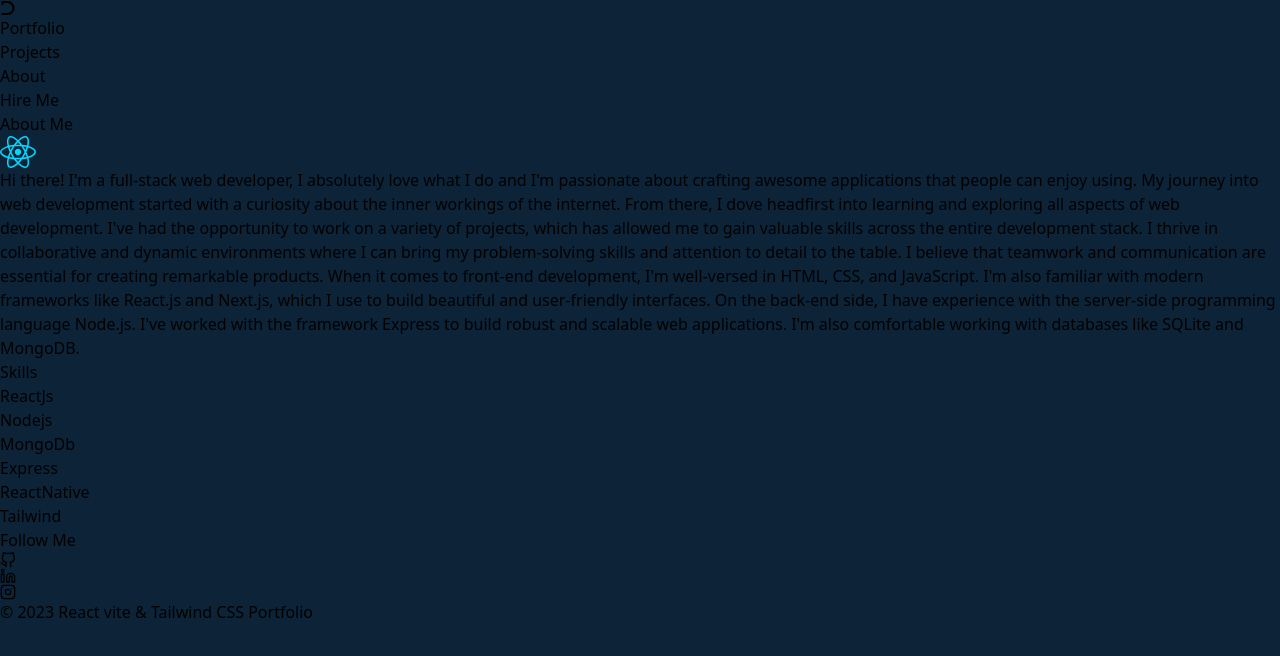
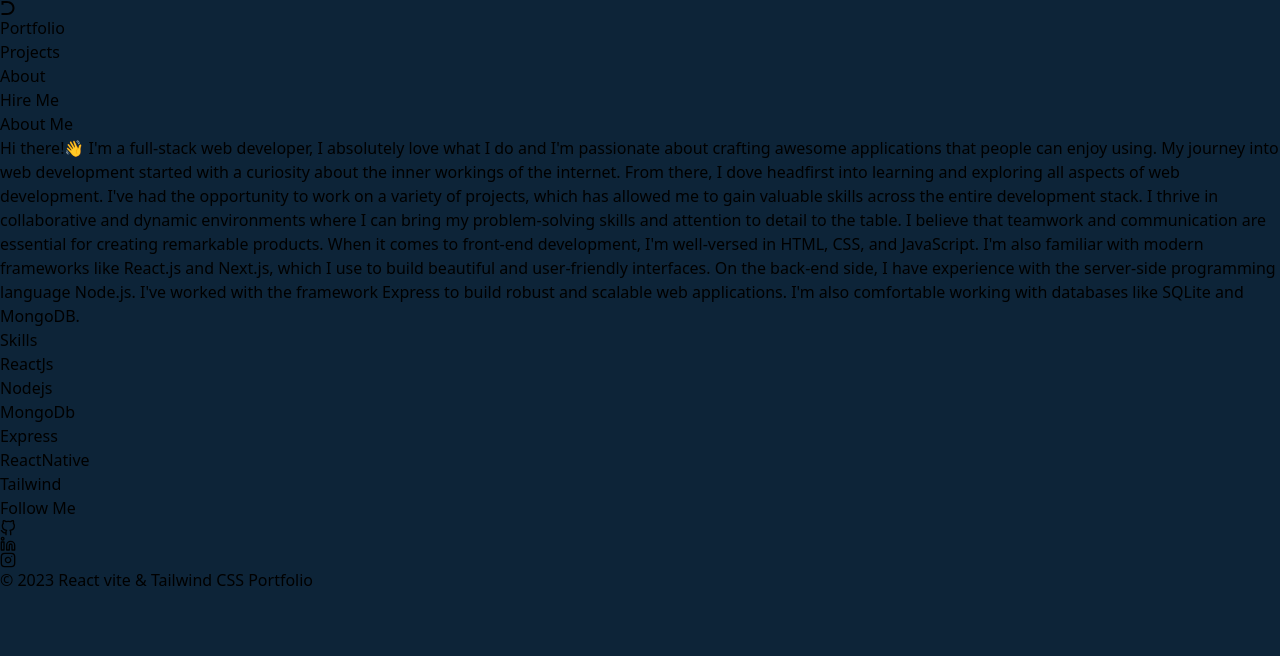
Before and after one commit to DEEPAK-MSV/MyPortfolio, a React (Vite) app: page /About in a window 1280 px wide. Shown: the top 656 px of the page. Built offline with nearby package versions, Linux system fonts and the light colour scheme.

Commit message:
updated every page

```diff
--- a/src/Screens/About.jsx
+++ b/src/Screens/About.jsx
@@ -7,16 +7,13 @@ function About() {
     "ReactJs", "Nodejs", "MongoDb", "Express", "ReactNative", "Tailwind"
   ]
   return (
-    <div className='text-center flex flex-col justify-center content-center mb-8'>
+    <div className='text-center flex flex-col justify-center items-center mb-8'>
       <div>
-        <h1 className='text-center text-white font-bold text-2xl font-serif'>About Me</h1>
-        <div className='flex felx-row justify-center content-center m-10'>
-          <div className='w-3/12 h-full float-left'>
-            <img src={ReactSvg} alt='React logo' className='w-3/6 h-3/6 float-left' />
-          </div>
-          <div className='w-9/12 h-full float-right'>
-            <p className='text-white font-mono text-sl float-right mx-8 text-left uppercase'>
-              Hi there! I'm a full-stack web developer, I absolutely love what I do
+        <h1 className='text-center text-white font-bold text-2xl font-serif mb-2'>About Me</h1>
+        <div className='flex flex-wrap justify-center items-center space-y-3 w-full h-full'>
+          <div className='lg:w-9/12 w-full h-full'>
+            <p className='text-white font-mono text-sl whitespace-break-spaces mx-8 text-left uppercase'>
+              Hi there!👋 I'm a full-stack web developer, I absolutely love what I do
               and I'm passionate about crafting awesome applications that people
               can enjoy using.
               My journey into web development started with a curiosity about
--- a/src/Screens/HomePage.jsx
+++ b/src/Screens/HomePage.jsx
@@ -6,10 +6,10 @@ import devloper from '../imgs/developer.png'
 function HomePage() {
     return (
         <div className='w-full h-full mb-20'>
-            <div className='w-full h-full justify-center content-center flex flex-col lg:flex-row'>
-                <div className='justify-center content-center flex flex-col mt-10 lg:mt-60 space-y-4 lg:w-6/12 ml-10'>
-                    <h1 className='text-4xl font-bold text-white uppercase text-left'>hi, iam Deepak</h1>
-                    <p className='text-3xl font-bold font-serif text-white uppercase'>Full-Stack Web developer</p>
+            <div className='w-full h-full justify-center items-center flex flex-row'>
+                <div className='justify-center items-center flex flex-col mt-10 space-y-4 lg:w-6/12 '>
+                    <h1 className='text-xl lg:text-4xl font-bold text-white uppercase text-center'>hi, iam Deepak</h1>
+                    <p className='text-lg lg:text-3xl font-bold font-serif text-white uppercase text-center flex-nowrap'>Full-Stack Web developer</p>
                     <a download='Resume.pdf' href='src/assets/Resume.pdf' >
                         <button className='bg-indigo-400 mb-3 rounded p-3 drop-shadow-lg hover:bg-indigo-900 hover:text-white duration-100 flex flex-row text-center justify-center content-center'>
                             <FiDownload className='text-2xl' />
--- a/src/Screens/Projects.jsx
+++ b/src/Screens/Projects.jsx
@@ -35,22 +35,6 @@ function Projects() {
       description:"A website for writing simple blogs buit using react, node, express and SQLite",
       gitLink:"https://github.com/DEEPAK-MSV/Bloging"
     },
-    {
-      id:4,
-      name:"Blog Website",
-      img:"https://cdn.dribbble.com/users/2412469/screenshots/20169150/media/dc0fe2941657e3298f1e5b5dc71c34d8.png?compress=1&resize=400x300",
-      type:"website",
-      description:"A website for writing simple blogs buit using react, node, express and SQLite",
-      gitLink:"https://github.com/DEEPAK-MSV/Bloging"
-    },
-    {
-      id:4,
-      name:"Blog Website",
-      img:"https://cdn.dribbble.com/users/2412469/screenshots/20169150/media/dc0fe2941657e3298f1e5b5dc71c34d8.png?compress=1&resize=400x300",
-      type:"website",
-      description:"A website for writing simple blogs buit using react, node, express and SQLite",
-      gitLink:"https://github.com/DEEPAK-MSV/Bloging"
-    }
   ];
 
   return (
```
